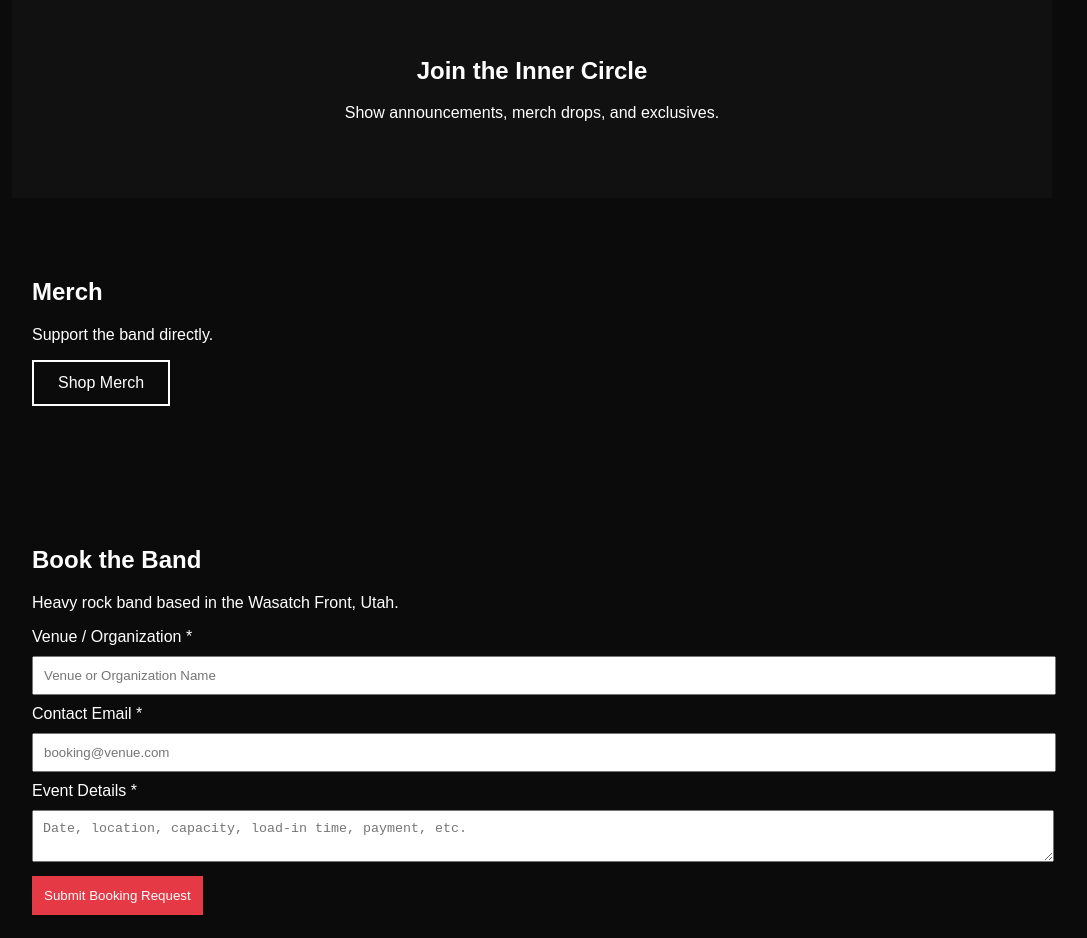
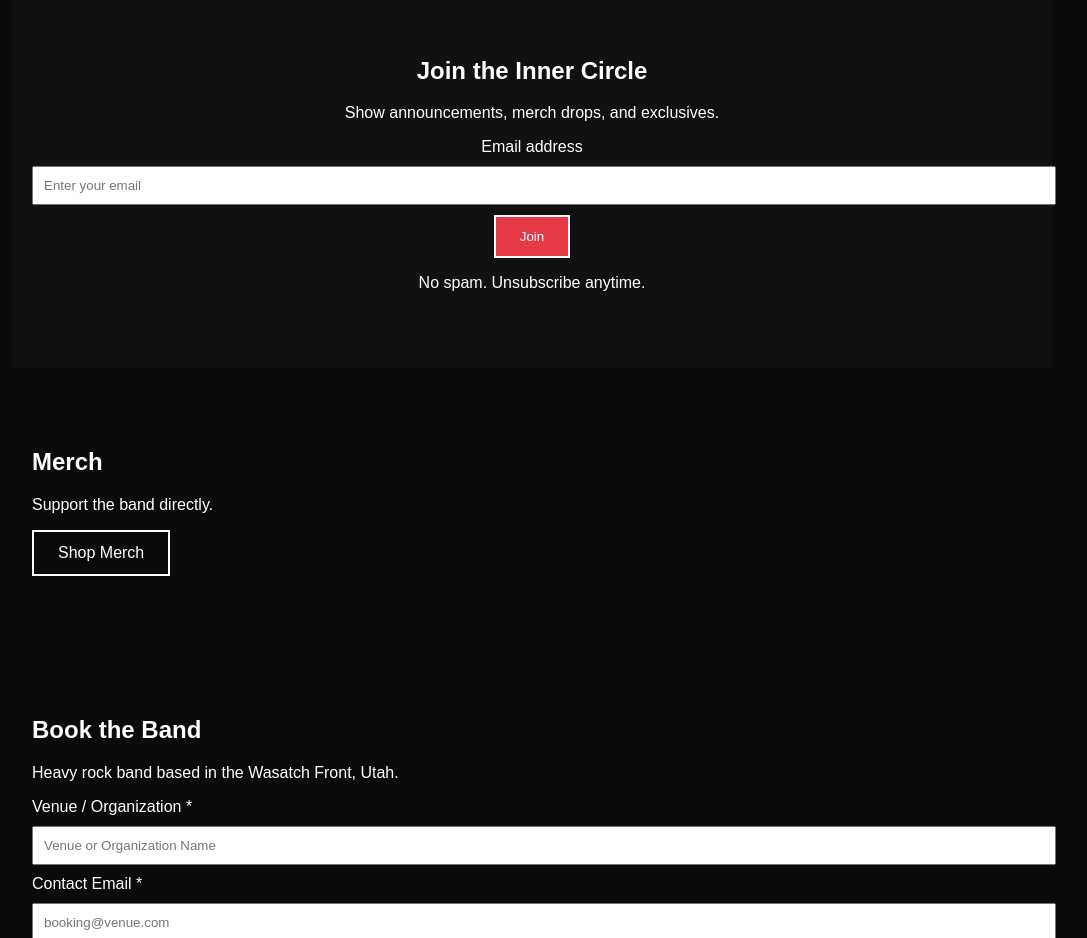
Before and after one commit to wfurgason/Buster.github.io, a plain HTML site: page index.html in a window 1280 px wide. Shown: the part 1640-2578 px from the top of the page, without its empty margins (108-1195 px from the left). Drawn offline with Linux system fonts and the light colour scheme.

Commit message:
Update index.html

```diff
--- a/index.html
+++ b/index.html
@@ -69,6 +69,45 @@
 <section class="signup">
   <h2>Join the Inner Circle</h2>
   <p>Show announcements, merch drops, and exclusives.</p>
+
+  <form
+    name="inner-circle"
+    method="POST"
+    data-netlify="true"
+    netlify-honeypot="bot-field"
+    action="/thank-you.html"
+    class="signup-form"
+  >
+    <input type="hidden" name="form-name" value="inner-circle">
+
+    <!-- Honeypot -->
+    <p style="display:none;">
+      <label>
+        Don’t fill this out:
+        <input name="bot-field">
+      </label>
+    </p>
+
+    <label class="sr-only" for="email">
+      Email address
+    </label>
+
+    <input
+      id="email"
+      type="email"
+      name="email"
+      placeholder="Enter your email"
+      required
+    >
+
+    <button type="submit" class="btn">
+      Join
+    </button>
+  </form>
+
+  <p class="signup-note">
+    No spam. Unsubscribe anytime.
+  </p>
 </section>
 
 <section id="merch">
```
